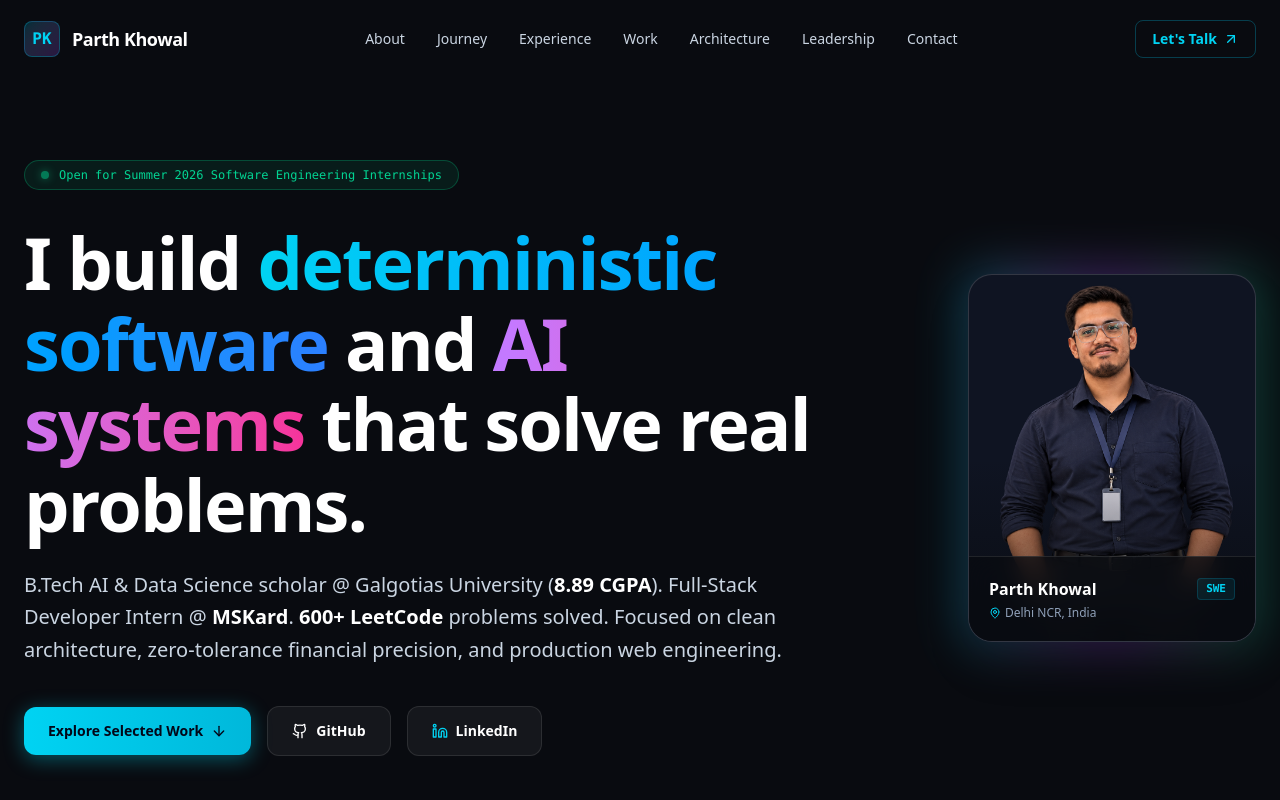
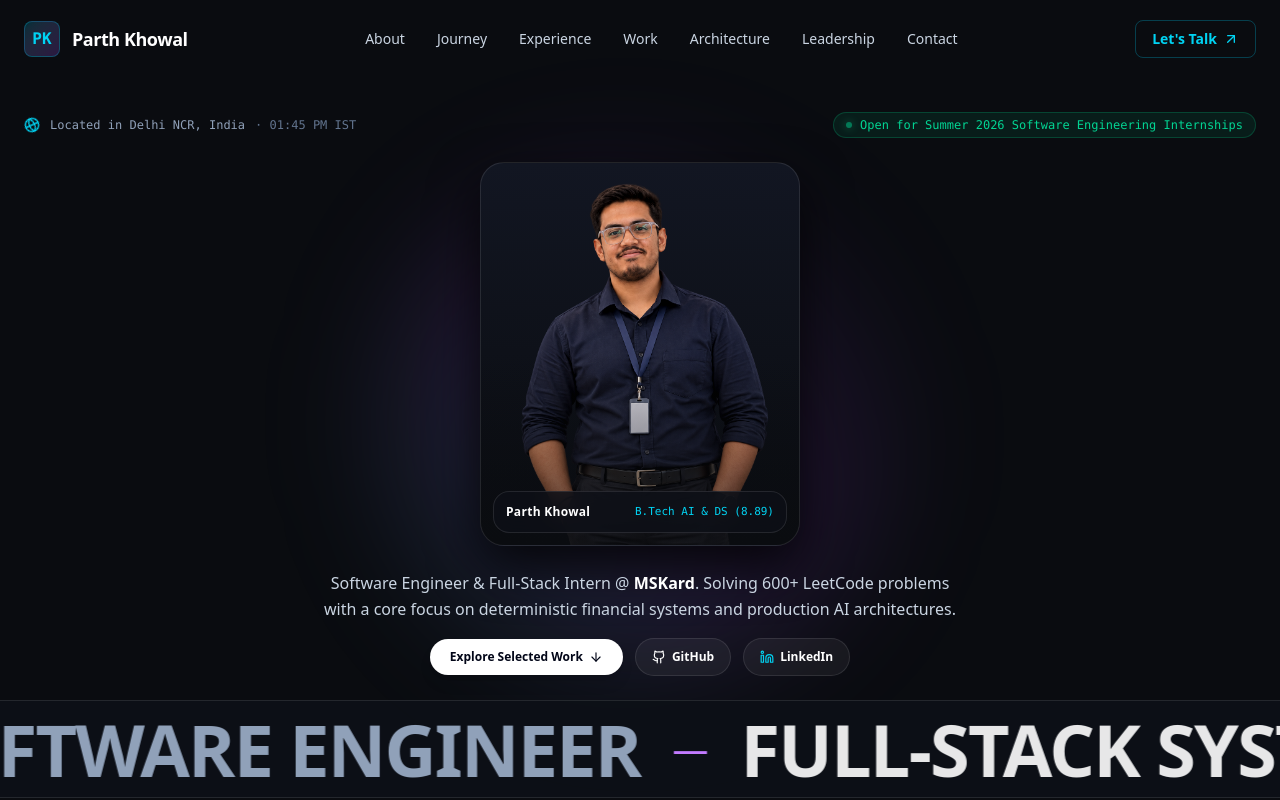
Before and after one commit to ParthK0/Portoflio, a React (Vite) app: page / in a window 1280 px wide. Shown: the top 800 px of the page. Built offline with nearby package versions, Linux system fonts and the light colour scheme.

Commit message:
feat: Dennis Snellenberg-inspired hero with infinite marquee, live IST globe, and centered portrait

```diff
--- a/src/components/Hero.tsx
+++ b/src/components/Hero.tsx
@@ -1,49 +1,89 @@
-import React from 'react';
-import { ArrowDown, Github, Linkedin, MapPin } from 'lucide-react';
+import React, { useState, useEffect } from 'react';
+import { Globe, ArrowDown, Github, Linkedin } from 'lucide-react';
 import { PERSONAL_INFO } from '../data/portfolioData';
 
 export const Hero: React.FC = () => {
+  const [time, setTime] = useState<string>('');
+
+  useEffect(() => {
+    const updateTime = () => {
+      const now = new Date();
+      setTime(now.toLocaleTimeString('en-US', {
+        timeZone: 'Asia/Kolkata',
+        hour: '2-digit',
+        minute: '2-digit',
+        hour12: true
+      }) + ' IST');
+    };
+    updateTime();
+    const interval = setInterval(updateTime, 30000);
+    return () => clearInterval(interval);
+  }, []);
+
   return (
-    <section id="about" className="relative pt-32 pb-20 md:pt-40 md:pb-28 overflow-hidden">
-      <div className="max-w-7xl mx-auto px-6 relative z-10">
+    <section id="about" className="relative min-h-screen flex flex-col justify-between pt-24 pb-8 overflow-hidden bg-[#0a0c10]">
 
-        <div className="grid grid-cols-1 lg:grid-cols-12 gap-12 items-center mb-16">
+      {/* Top Meta Bar (Dennis Snellenberg Style) */}
+      <div className="max-w-7xl mx-auto px-6 w-full pt-4 flex flex-wrap items-center justify-between gap-4 z-20">
+        <div className="flex items-center gap-2.5 text-xs font-mono text-slate-400">
+          <Globe className="w-4 h-4 text-cyan-400 animate-spin" style={{ animationDuration: '16s' }} />
+          <span>Located in Delhi NCR, India</span>
+          {time && <span className="text-slate-500 hidden sm:inline">· {time}</span>}
+        </div>
 
-          {/* Text Content (8 cols) */}
-          <div className="lg:col-span-8">
-            {/* Availability Badge */}
-            <div className="inline-flex items-center gap-2.5 px-4 py-1.5 rounded-full bg-emerald-500/10 border border-emerald-500/30 text-emerald-400 text-xs font-mono font-medium mb-8">
-              <span className="w-2 h-2 rounded-full bg-emerald-400 animate-pulse shadow-[0_0_8px_#10b981]"></span>
+        <div className="inline-flex items-center gap-2 px-3 py-1 rounded-full bg-emerald-500/10 border border-emerald-500/25 text-emerald-400 text-xs font-mono">
+          <span className="w-1.5 h-1.5 rounded-full bg-emerald-400 animate-pulse shadow-[0_0_8px_#10b981]"></span>
           <span>{PERSONAL_INFO.statusBadge}</span>
         </div>
+      </div>
 
-            {/* Main Headline */}
-            <h1 className="text-4xl sm:text-6xl lg:text-7xl font-extrabold tracking-tight text-white leading-[1.12] mb-6">
-              I build <span className="text-transparent bg-clip-text bg-gradient-to-r from-cyan-400 to-blue-500">deterministic software</span> and <span className="text-transparent bg-clip-text bg-gradient-to-r from-purple-400 to-pink-500">AI systems</span> that solve real problems.
-            </h1>
+      {/* Main Center Stage: Portrait + Massive Monumental Text Behind */}
+      <div className="relative flex-1 flex flex-col items-center justify-center my-6 z-10 w-full px-4">
 
-            {/* Subtitle */}
-            <p className="text-lg sm:text-xl text-slate-300 max-w-3xl leading-relaxed mb-10">
-              B.Tech AI & Data Science scholar @ Galgotias University (<strong className="text-white font-semibold">8.89 CGPA</strong>). Full-Stack Developer Intern @ <strong className="text-white font-semibold">MSKard</strong>. <strong className="text-white font-semibold">600+ LeetCode</strong> problems solved. Focused on clean architecture, zero-tolerance financial precision, and production web engineering.
+        {/* Subtle Ambient Radial Backlight */}
+        <div className="absolute w-[360px] h-[360px] sm:w-[500px] sm:h-[500px] rounded-full bg-gradient-to-tr from-cyan-500/15 via-purple-500/15 to-transparent blur-3xl -z-10 pointer-events-none" />
+
+        {/* The Dennis Snellenberg Portrait Frame */}
+        <div className="relative group max-w-sm sm:max-w-md w-full flex justify-center">
+          <div className="relative w-64 h-80 sm:w-80 sm:h-96 rounded-3xl overflow-hidden border border-white/10 bg-gradient-to-b from-[#121622] to-[#0a0c10] shadow-[0_20px_50px_rgba(0,0,0,0.8)]">
+            <img
+              src="/images/profile.png"
+              alt="Parth Khowal portrait"
+              className="w-full h-full object-cover object-top filter contrast-[1.05] brightness-95 group-hover:scale-105 transition-transform duration-700"
+            />
+            {/* Soft Shadow Vignette at Base */}
+            <div className="absolute inset-0 bg-gradient-to-t from-[#0a0c10] via-transparent to-transparent opacity-70" />
+
+            {/* Quick Floating Tag on Portrait */}
+            <div className="absolute bottom-3 left-3 right-3 p-3 rounded-2xl bg-[#0d1017]/80 backdrop-blur-md border border-white/10 flex items-center justify-between text-xs">
+              <span className="font-bold text-white tracking-wide">Parth Khowal</span>
+              <span className="font-mono text-cyan-400 text-[11px]">B.Tech AI & DS (8.89)</span>
+            </div>
+          </div>
+        </div>
+
+        {/* Headline & Value Proposition */}
+        <div className="text-center mt-6 max-w-2xl px-4 z-20">
+          <p className="text-slate-300 text-sm sm:text-base font-medium leading-relaxed">
+            Software Engineer & Full-Stack Intern @ <strong className="text-white">MSKard</strong>. Solving 600+ LeetCode problems with a core focus on deterministic financial systems and production AI architectures.
           </p>
 
-            {/* CTA Buttons */}
-            <div className="flex flex-wrap items-center gap-4">
+          <div className="flex items-center justify-center gap-3 mt-4">
             <a
               href="#projects"
-                className="px-6 py-3.5 rounded-xl bg-gradient-to-r from-cyan-400 to-cyan-500 text-slate-950 font-bold text-sm hover:from-cyan-300 hover:to-cyan-400 transition-all shadow-[0_4px_20px_rgba(0,229,255,0.35)] hover:shadow-[0_6px_28px_rgba(0,229,255,0.5)] flex items-center gap-2"
+              className="px-5 py-2.5 rounded-full bg-white text-slate-950 font-bold text-xs hover:bg-cyan-400 transition-colors flex items-center gap-1.5 shadow-lg"
             >
               <span>Explore Selected Work</span>
-                <ArrowDown className="w-4 h-4" />
+              <ArrowDown className="w-3.5 h-3.5" />
             </a>
 
             <a
               href={PERSONAL_INFO.github}
               target="_blank"
               rel="noopener noreferrer"
-                className="px-6 py-3.5 rounded-xl bg-white/5 border border-white/10 hover:bg-white/10 hover:border-white/20 text-white font-semibold text-sm transition-all flex items-center gap-2"
+              className="px-4 py-2.5 rounded-full bg-white/5 border border-white/10 hover:bg-white/10 text-white font-semibold text-xs transition-colors flex items-center gap-1.5"
             >
-                <Github className="w-4 h-4" />
+              <Github className="w-3.5 h-3.5" />
               <span>GitHub</span>
             </a>
 
@@ -51,70 +91,63 @@ export const Hero: React.FC = () => {
               href={PERSONAL_INFO.linkedin}
               target="_blank"
               rel="noopener noreferrer"
-                className="px-6 py-3.5 rounded-xl bg-white/5 border border-white/10 hover:bg-white/10 hover:border-white/20 text-white font-semibold text-sm transition-all flex items-center gap-2"
+              className="px-4 py-2.5 rounded-full bg-white/5 border border-white/10 hover:bg-white/10 text-white font-semibold text-xs transition-colors flex items-center gap-1.5"
             >
-                <Linkedin className="w-4 h-4 text-cyan-400" />
+              <Linkedin className="w-3.5 h-3.5 text-cyan-400" />
               <span>LinkedIn</span>
             </a>
           </div>
         </div>
 
-          {/* Profile Card / Portrait (4 cols) */}
-          <div className="lg:col-span-4 flex justify-center lg:justify-end">
-            <div className="relative group">
-              {/* Outer Glow Ring */}
-              <div className="absolute -inset-1.5 bg-gradient-to-r from-cyan-500 via-purple-500 to-emerald-500 rounded-3xl blur-xl opacity-30 group-hover:opacity-60 transition duration-700"></div>
+      </div>
 
-              {/* Portrait Frame */}
-              <div className="relative w-64 h-80 sm:w-72 sm:h-92 rounded-3xl bg-[#0f1422] border border-white/15 overflow-hidden flex flex-col justify-end shadow-2xl">
-                <img
-                  src="/images/profile.png"
-                  alt="Parth Khowal portrait"
-                  className="absolute inset-0 w-full h-full object-cover object-top scale-105 group-hover:scale-110 transition-transform duration-500"
-                />
-
-                {/* Gradient Shadow Overlay */}
-                <div className="absolute inset-0 bg-gradient-to-t from-[#090b10] via-transparent to-transparent opacity-80" />
-
-                {/* Name & Role Overlay */}
-                <div className="relative z-10 p-5 bg-[#090b10]/75 backdrop-blur-md border-t border-white/10">
-                  <div className="text-base font-bold text-white flex items-center justify-between">
-                    <span>Parth Khowal</span>
-                    <span className="text-[11px] font-mono text-cyan-400 bg-cyan-500/10 px-2 py-0.5 rounded border border-cyan-500/20">SWE</span>
+      {/* Massive Infinite Marquee Banner (The Dennis Signature) */}
+      <div className="relative w-full overflow-hidden py-3 bg-[#0d1017]/90 border-y border-white/10 select-none z-10">
+        <div className="animate-marquee whitespace-nowrap flex items-center gap-8">
+          {[...Array(2)].map((_, loopIdx) => (
+            <div key={loopIdx} className="flex items-center gap-8 shrink-0">
+              <span className="text-3xl sm:text-5xl lg:text-7xl font-extrabold uppercase tracking-tight text-white/90">
+                Parth Khowal
+              </span>
+              <span className="text-2xl sm:text-4xl text-cyan-400 font-light">—</span>
+              <span className="text-3xl sm:text-5xl lg:text-7xl font-extrabold uppercase tracking-tight text-slate-400 hover:text-white transition-colors">
+                Software Engineer
+              </span>
+              <span className="text-2xl sm:text-4xl text-purple-400 font-light">—</span>
+              <span className="text-3xl sm:text-5xl lg:text-7xl font-extrabold uppercase tracking-tight text-white/90">
+                Full-Stack Systems
+              </span>
+              <span className="text-2xl sm:text-4xl text-emerald-400 font-light">—</span>
+              <span className="text-3xl sm:text-5xl lg:text-7xl font-extrabold uppercase tracking-tight text-slate-400 hover:text-white transition-colors">
+                Deterministic AI
+              </span>
+              <span className="text-2xl sm:text-4xl text-cyan-400 font-light">—</span>
             </div>
-                  <div className="text-xs text-slate-400 flex items-center gap-1 mt-1">
-                    <MapPin className="w-3 h-3 text-cyan-400" />
-                    <span>Delhi NCR, India</span>
-                  </div>
-                </div>
-              </div>
+          ))}
         </div>
       </div>
 
-        </div>
-
-        {/* Stat Cards Strip */}
-        <div className="grid grid-cols-2 md:grid-cols-4 gap-4 pt-10 border-t border-white/10">
+      {/* Hero Bottom Meta Strip */}
+      <div className="max-w-7xl mx-auto px-6 w-full pt-8 grid grid-cols-2 md:grid-cols-4 gap-4 z-20">
         {PERSONAL_INFO.heroStats.map((stat, idx) => (
           <div
             key={idx}
-              className="p-5 rounded-xl bg-[#111621]/80 backdrop-blur-md border border-white/10 hover:border-cyan-500/40 transition-all hover:-translate-y-1 shadow-md shadow-black/20"
+            className="p-4 rounded-2xl bg-[#111621]/60 backdrop-blur-md border border-white/5 hover:border-cyan-500/30 transition-all hover:-translate-y-1"
           >
-              <div className={`text-3xl lg:text-4xl font-extrabold font-mono mb-1 ${
+            <div className={`text-2xl lg:text-3xl font-extrabold font-mono mb-0.5 ${
               stat.highlight === 'cyan' ? 'text-cyan-400' :
               stat.highlight === 'emerald' ? 'text-emerald-400' :
               stat.highlight === 'violet' ? 'text-purple-400' : 'text-slate-100'
             }`}>
               {stat.value}
             </div>
-              <div className="text-xs sm:text-sm text-slate-400 font-medium">
+            <div className="text-[11px] sm:text-xs text-slate-400 font-medium">
               {stat.label}
             </div>
           </div>
         ))}
       </div>
 
-      </div>
     </section>
   );
 };
--- a/src/index.css
+++ b/src/index.css
@@ -55,3 +55,20 @@
 .font-mono-custom {
   font-family: 'JetBrains Mono', monospace;
 }
+
+/* Dennis Snellenberg-style Smooth Marquee */
+@keyframes marquee {
+  0% { transform: translateX(0%); }
+  100% { transform: translateX(-50%); }
+}
+
+.animate-marquee {
+  display: flex;
+  width: max-content;
+  animation: marquee 28s linear infinite;
+  will-change: transform;
+}
+
+.animate-marquee:hover {
+  animation-play-state: paused;
+}
```
Lines whose indentation alone changed are shown as unchanged.
